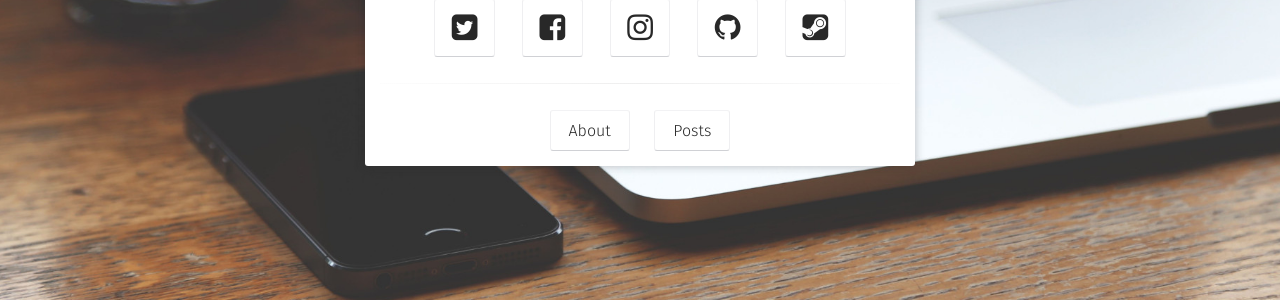
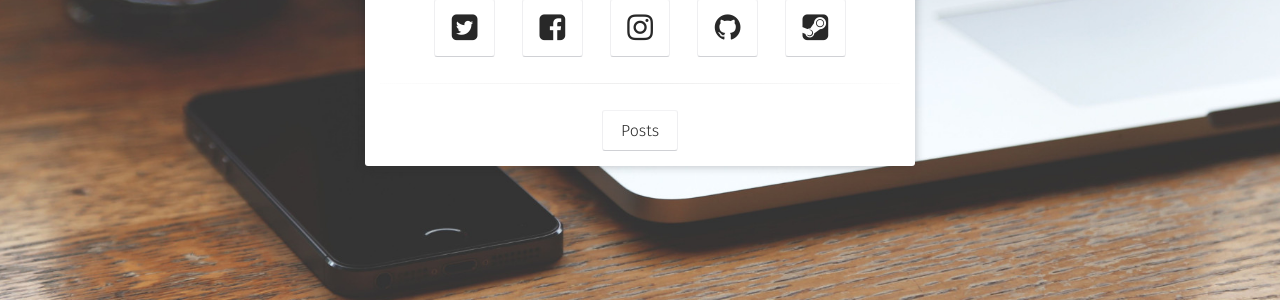
Before and after one commit to rccpipes2/blog, a Jekyll site: the page built from index.html, in a window 1280 px wide. Shown: the part 520-820 px from the top of the page. Built offline with Jekyll 4.4.1, drawn with Linux system fonts in a browser that asks for light colours; some web fonts are replaced.

Commit message:
Update home.html

```diff
--- a/_layouts/home.html
+++ b/_layouts/home.html
@@ -32,9 +32,6 @@ layout: compress
                     {% include social-links.html %}
                   <hr class="hr-line">
                   <h3 class="title">
-                         <a class="btn zoombtn" href="{{ site.url }}/about">
-                         About
-                         </a>
                          <a class="btn zoombtn" href="{{ site.url }}/posts">
                          Posts
                          </a>
```
